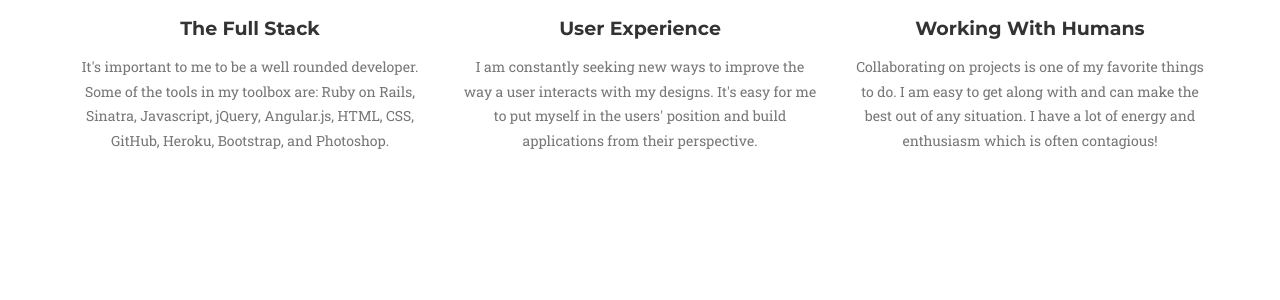
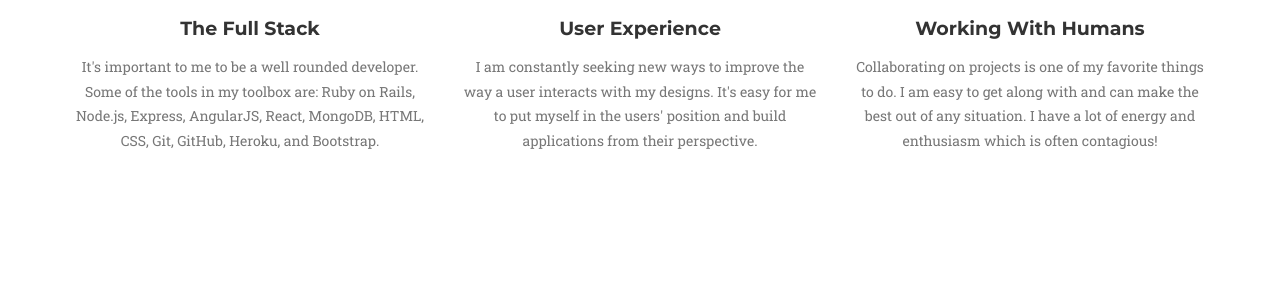
Before and after one commit to iMears/iMears.github.io, a Jekyll site: the page built from index.html, in a window 1280 px wide and 900 px high, scrolled down 2117 px. Shown: the part 203-503 px from the top of the window. Built offline with Jekyll 4.4.1, drawn with Linux system fonts in a browser that asks for light colours; some web fonts are replaced.

Commit message:
Update skills

```diff
--- a/_includes/skills.html
+++ b/_includes/skills.html
@@ -14,7 +14,7 @@
                         <i class="fa fa-align-justify fa-stack-1x fa-inverse"></i>
                     </span>
                     <h4 class="service-heading">The Full Stack</h4>
-                    <p class="text-muted">It's important to me to be a well rounded developer. Some of the tools in my toolbox are: Ruby on Rails, Sinatra, Javascript, jQuery, Angular.js, HTML, CSS, GitHub, Heroku, Bootstrap, and Photoshop.</p>
+                    <p class="text-muted">It's important to me to be a well rounded developer. Some of the tools in my toolbox are: Ruby on Rails, Node.js, Express, AngularJS, React, MongoDB, HTML, CSS, Git, GitHub, Heroku, and Bootstrap.</p>
                 </div>
                 <div class="col-md-4">
                     <span class="fa-stack fa-4x">
```
